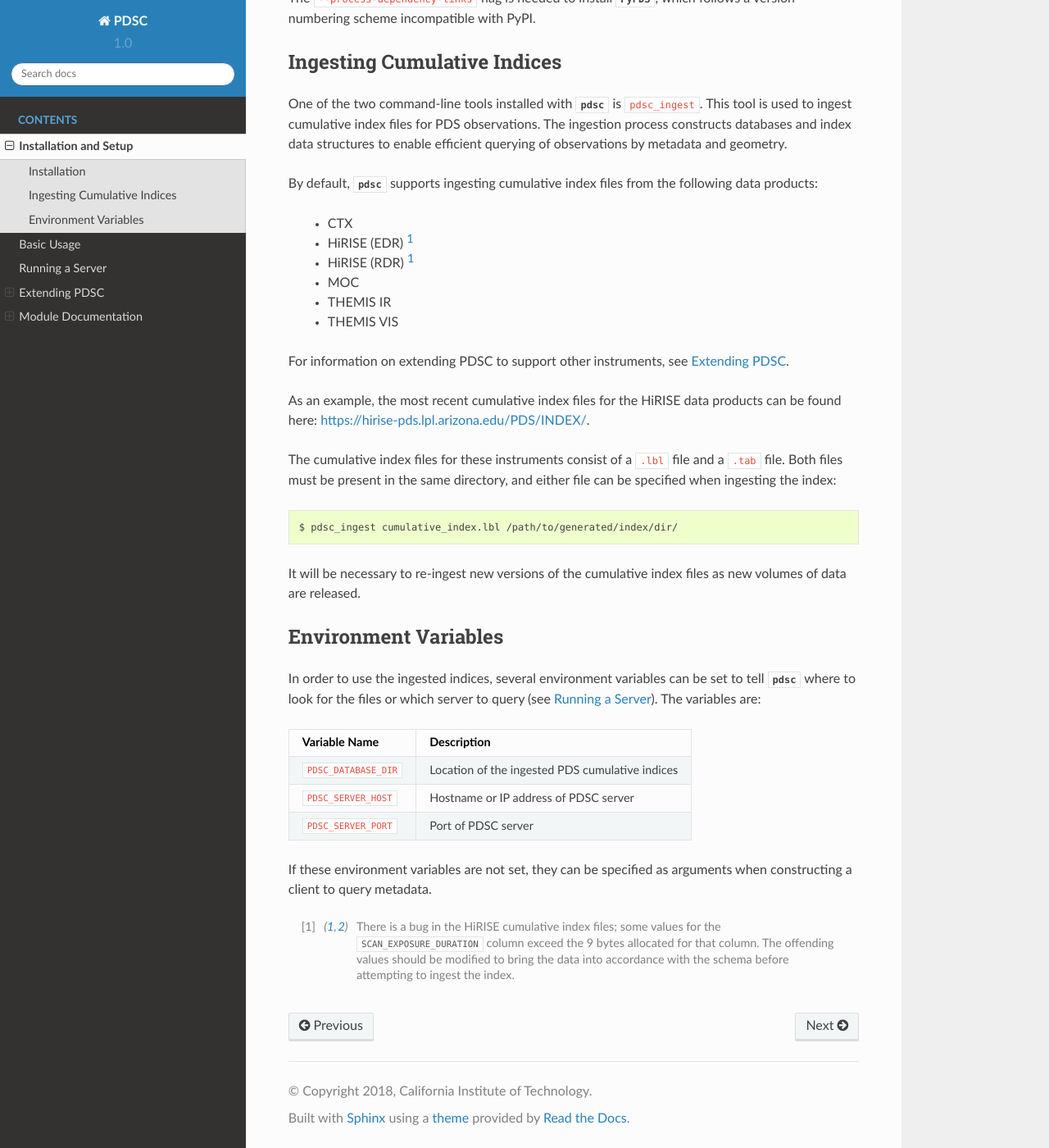
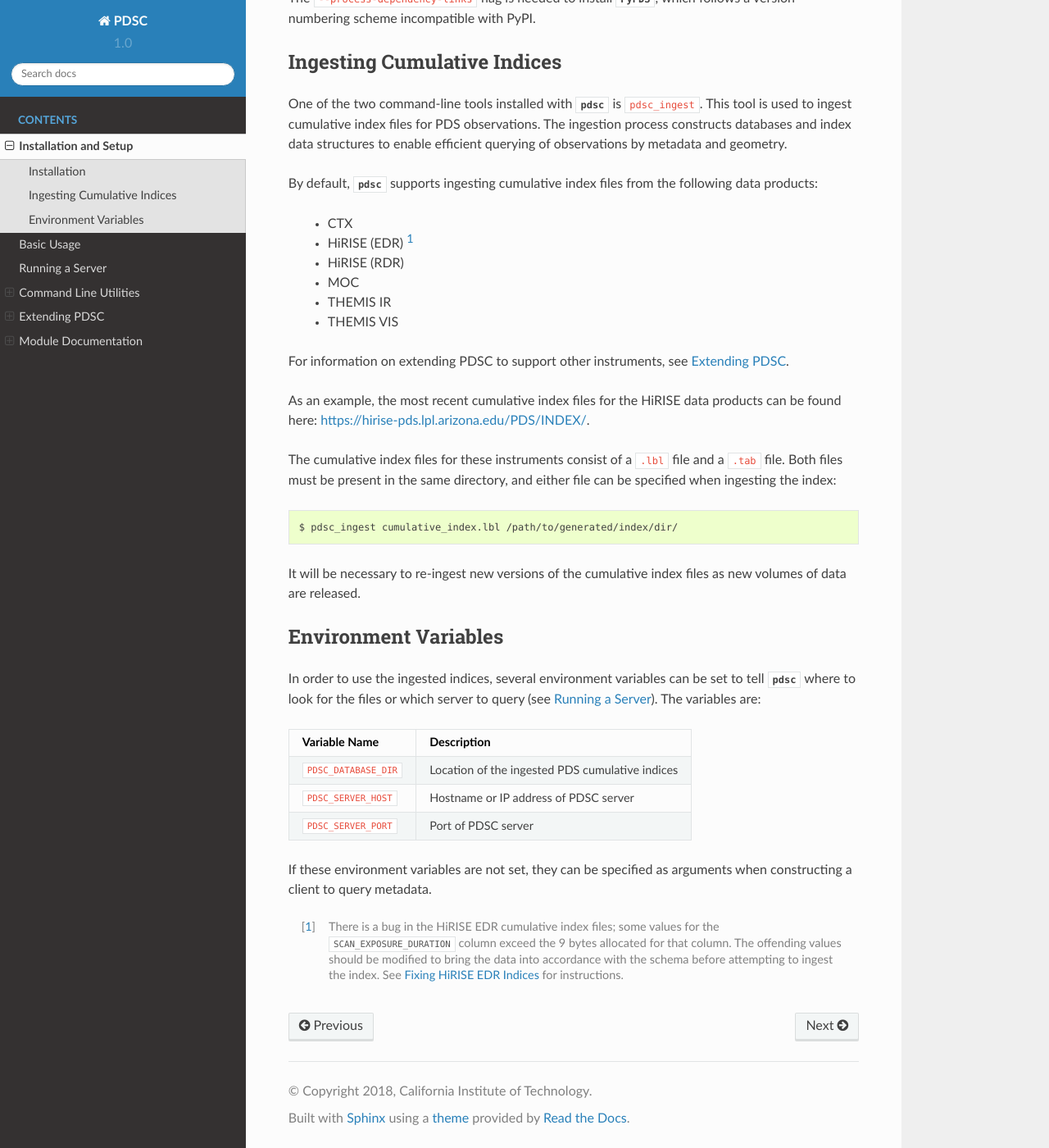
Before and after one commit to JPLMLIA/pdsc, a Sphinx documentation site: the page built from docs/Installation.rst, in a window 1280 px wide and 1400 px high, scrolled down 443 px. Shown: the whole window at 82% size. Built offline with Sphinx 7.4.7 and the Read the Docs theme 2.0.0, drawn with Linux system fonts in a browser that asks for light colours.

Commit message:
add documentation for HiRISE index fixer tool (#18)

```diff
--- a/docs/Installation.rst
+++ b/docs/Installation.rst
@@ -30,7 +30,7 @@
 
   - CTX
   - HiRISE (EDR) [1]_
-  - HiRISE (RDR) [1]_
+  - HiRISE (RDR)
   - MOC
   - THEMIS IR
   - THEMIS VIS
@@ -70,7 +70,8 @@
 If these environment variables are not set, they can be specified as arguments
 when constructing a client to query metadata.
 
-.. [1] There is a bug in the HiRISE cumulative index files; some values for the
-       ``SCAN_EXPOSURE_DURATION`` column exceed the 9 bytes allocated for that
-       column. The offending values should be modified to bring the data into
-       accordance with the schema before attempting to ingest the index.
+.. [1] There is a bug in the HiRISE EDR cumulative index files; some values for
+       the ``SCAN_EXPOSURE_DURATION`` column exceed the 9 bytes allocated for
+       that column. The offending values should be modified to bring the data
+       into accordance with the schema before attempting to ingest the index.
+       See :ref:`Fixing HiRISE EDR Indices` for instructions.
--- a/docs/Modules.rst
+++ b/docs/Modules.rst
@@ -43,6 +43,12 @@
 .. automodule:: pdsc.table
   :members:
 
+:py:mod:`pdsc.tools`
+--------------------
+
+.. automodule:: pdsc.tools
+  :members:
+
 :py:mod:`pdsc.util`
 -------------------
 
--- a/docs/index.rst
+++ b/docs/index.rst
@@ -16,6 +16,7 @@
   Installation
   Basics
   Server
+  Utilities
   Extending
   Modules
 
```
Also changed, not shown: docs/Utilities.rst (added, +21 -0 lines), 1 other file.
